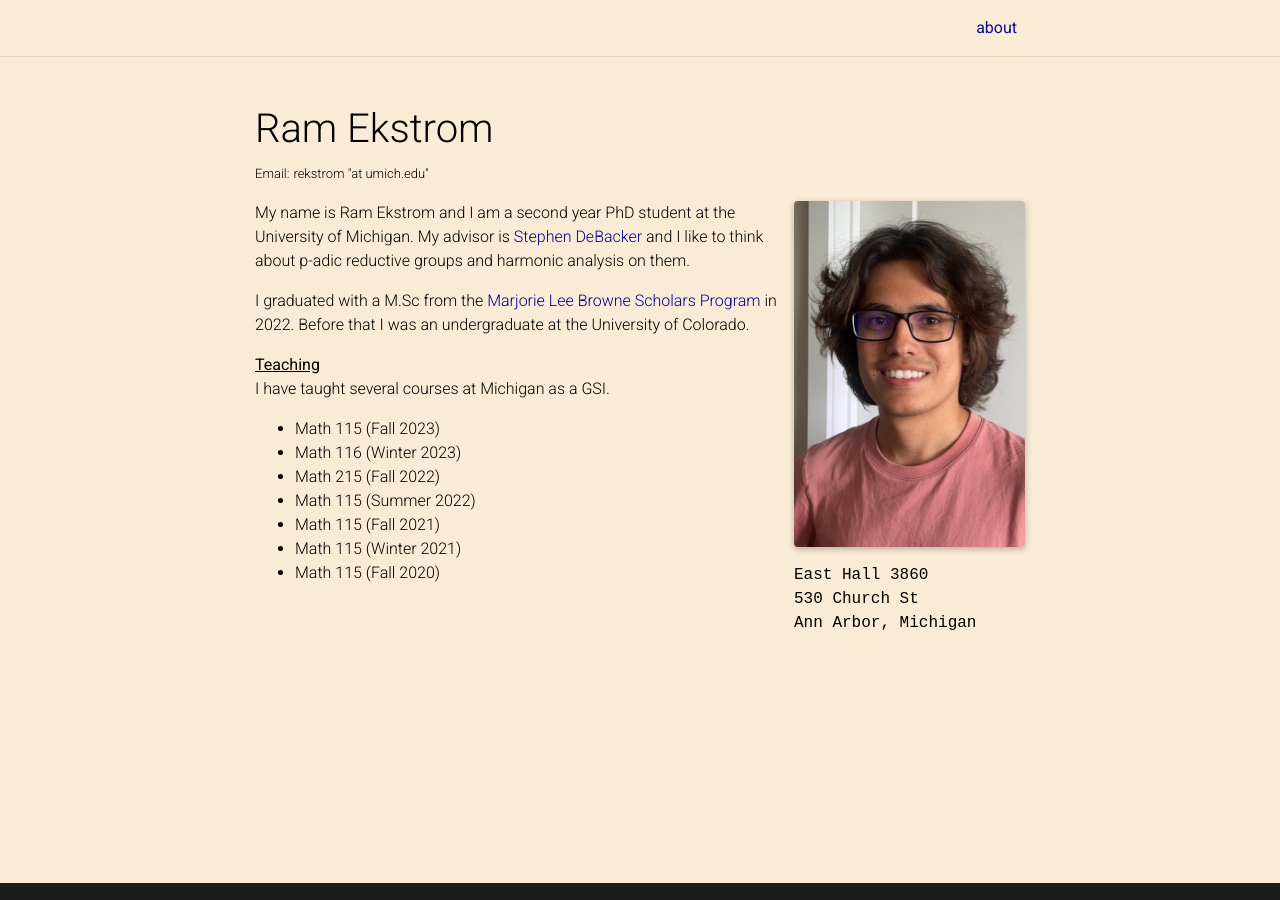
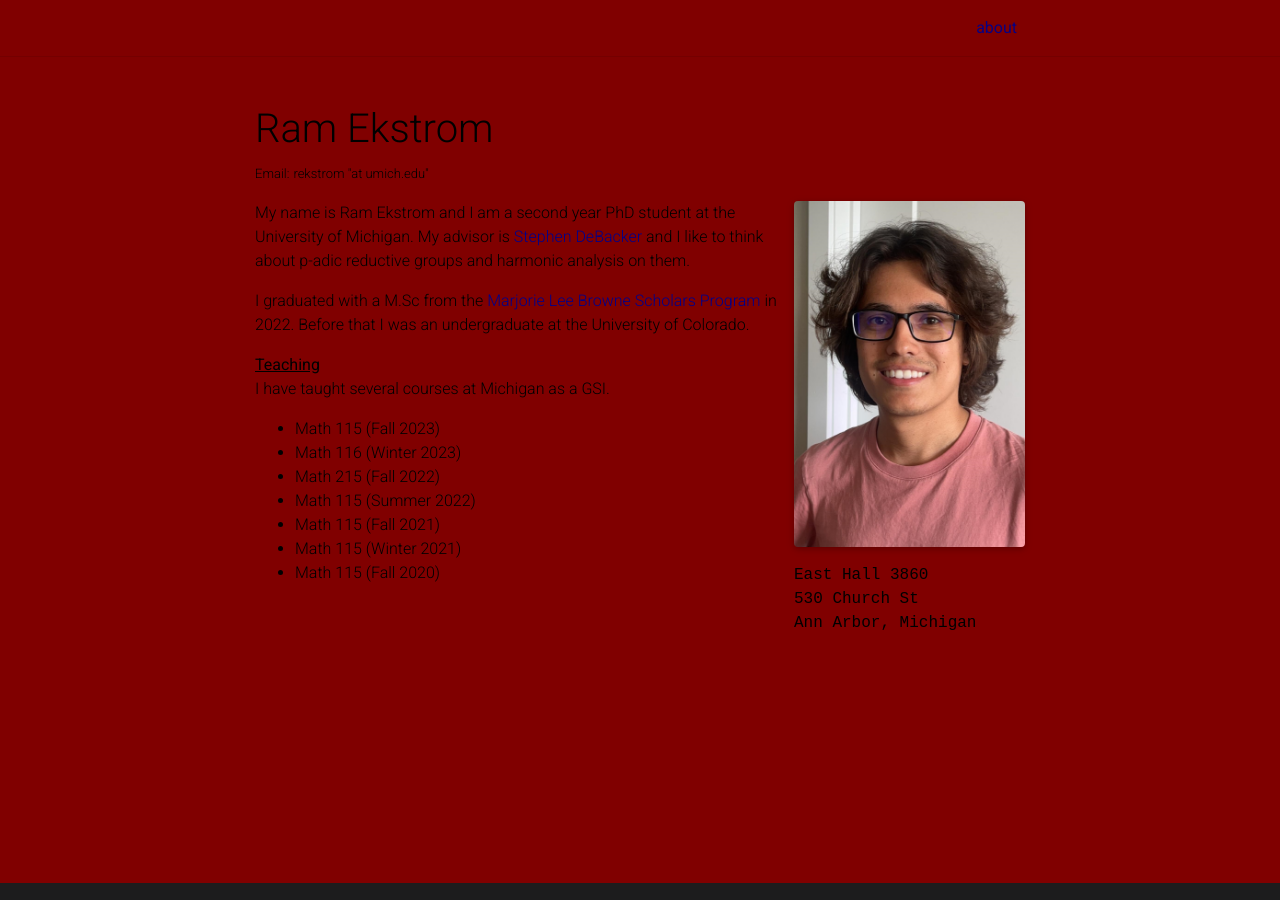
Before and after one commit to ramekstrom/ramekstrom.github.io, a Jekyll site: the page built from _pages/about.md, in a window 1280 px wide. Built offline with Jekyll 4.4.1, drawn with Linux system fonts in a browser that asks for light colours; full-size pictures stand in for the smaller copies a plugin makes; comment, search, counter and statistics services are not loaded; a style sheet for code colours, icons or effects is not loaded.

Commit message:
Update _themes.scss

```diff
--- a/_sass/_themes.scss
+++ b/_sass/_themes.scss
@@ -3,7 +3,7 @@
  ******************************************************************************/
 
 :root {
-  --global-bg-color: #FAEBD7;
+  --global-bg-color: #800000;
   --global-code-bg-color: #{$code-bg-color-light};
   --global-text-color: #{$black-color};
   --global-text-color-light: #{$grey-color};
@@ -15,7 +15,7 @@
   --global-footer-link-color: #{$white-color};
   --global-distill-app-color: #{$grey-color};
   --global-divider-color: rgba(0,0,0,.1);
-  --global-card-bg-color: #FAEBD7;
+  --global-card-bg-color: #800000;
 
   --global-tip-block: #42b983;
   --global-tip-block-bg: #e2f5ec;
```
